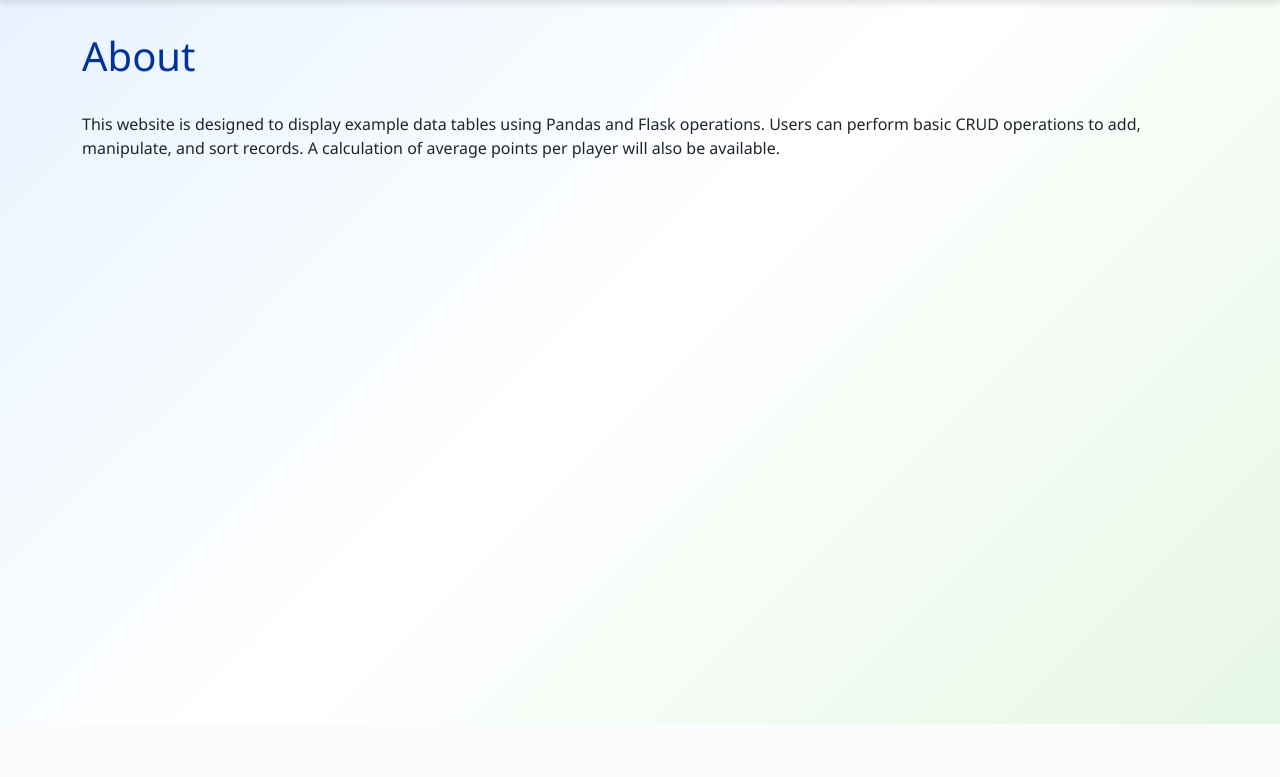
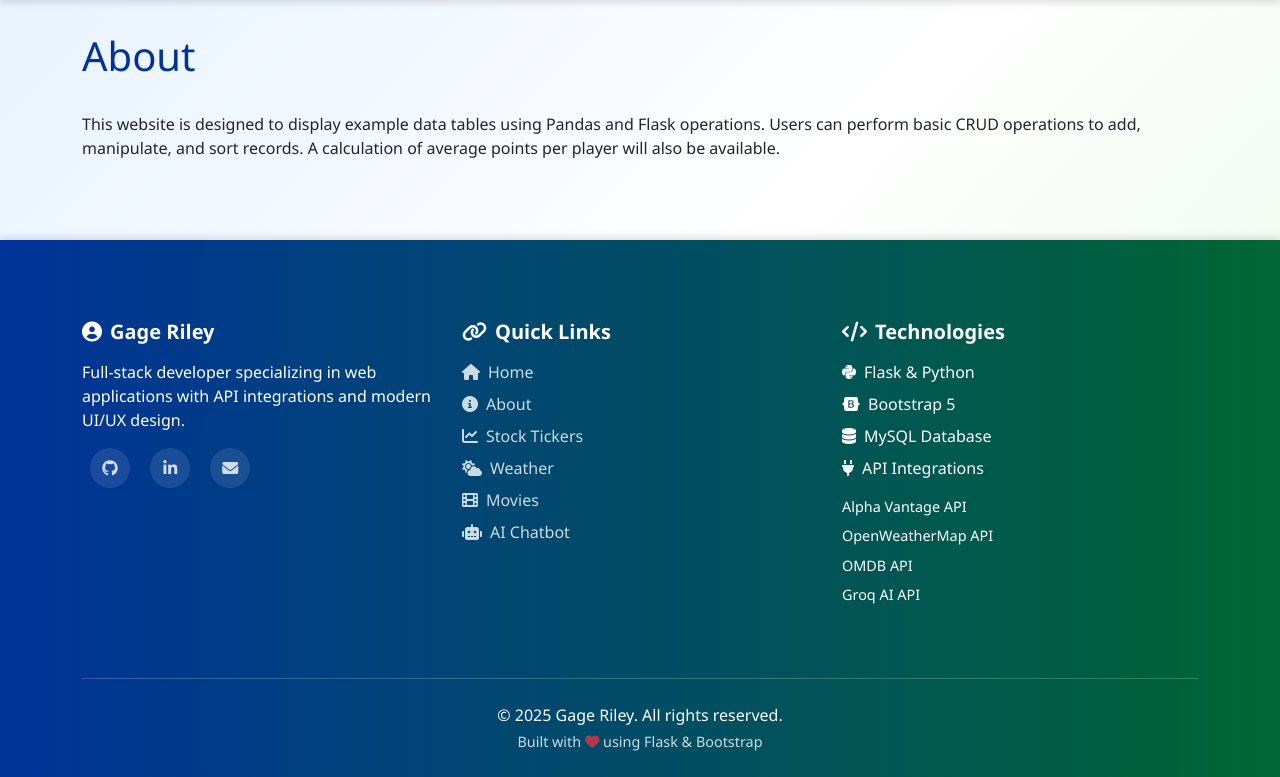
Before and after one commit to g360riley/Demo-6, a Flask app: page /about in a window 1280 px wide. Shown: the part 76-853 px from the top of the page. Before the commit the page ends 800 px from the top, so only its background shows below. Run offline with Flask 3, Linux system fonts and the light colour scheme.

Commit message:
Add comprehensive API integrations and enhance UI
Major Features:
- Stock Tickers: Alpha Vantage API integration with live prices, changes, and volume
- Weather: OpenWeatherMap API with conditions, humidity, wind speed, and icons
- Movies: OMDB API with full movie details, ratings, and posters
- AI Chatbot: Groq API with multiple AI models (Llama 3.3, Mixtral, Gemma)

Enhancements:
- Enhanced database schemas with additional fields for all blueprints
- Modal dialogs for delete confirmations (tickers, weather, movies, chatbot)
- Modal-based edit form for movies (no page navigation)
- Model selection for AI chatbot with 4 different models
- Update All functionality for tickers and weather
- Dynamic API configuration status indicators
- Color-coded displays (green for gains, red for losses)
- Professional UI with Bootstrap modals and improved layouts

Technical Updates:
- Upgraded Groq library from 0.11.0 to 0.33.0
- Updated to current Groq AI models (deprecated models replaced)
- Helper functions for all API integrations with error handling
- Updated website title to Gage Riley
- Added comprehensive footer with links and technologies

API Keys Configured:
- Alpha Vantage (Stock data)
- OpenWeatherMap (Weather data)
- OMDB (Movie data)
- Groq (AI Chatbot)

🤖 Generated with [Claude Code](https://claude.com/claude-code)

Co-Authored-By: Claude <noreply@anthropic.com>

```diff
--- a/app/templates/base.html
+++ b/app/templates/base.html
@@ -113,6 +113,68 @@
             border: none;
             font-weight: 600;
         }
+
+        .footer {
+            background: linear-gradient(90deg, var(--gcsu-blue) 0%, var(--gcsu-green) 100%);
+            color: white;
+            padding: 3rem 0 1.5rem 0;
+            margin-top: 5rem;
+            box-shadow: 0 -4px 6px rgba(0, 0, 0, 0.1);
+        }
+
+        .footer h5 {
+            color: white;
+            font-weight: 600;
+            margin-bottom: 1rem;
+        }
+
+        .footer a {
+            color: rgba(255, 255, 255, 0.8);
+            text-decoration: none;
+            transition: all 0.3s ease;
+        }
+
+        .footer a:hover {
+            color: white;
+            transform: translateX(5px);
+        }
+
+        .footer-links {
+            list-style: none;
+            padding: 0;
+        }
+
+        .footer-links li {
+            margin-bottom: 0.5rem;
+        }
+
+        .footer-links li a {
+            display: inline-block;
+        }
+
+        .footer-bottom {
+            border-top: 1px solid rgba(255, 255, 255, 0.2);
+            margin-top: 2rem;
+            padding-top: 1.5rem;
+            text-align: center;
+        }
+
+        .social-icons a {
+            display: inline-block;
+            width: 40px;
+            height: 40px;
+            line-height: 40px;
+            text-align: center;
+            border-radius: 50%;
+            background: rgba(255, 255, 255, 0.1);
+            margin: 0 0.5rem;
+            transition: all 0.3s ease;
+        }
+
+        .social-icons a:hover {
+            background: rgba(255, 255, 255, 0.2);
+            transform: translateY(-3px);
+        }
     </style>
 </head>
 <body>
@@ -167,6 +229,62 @@
         {% block content %}{% endblock %}
     </div>
 
+    <!-- Footer -->
+    <footer class="footer">
+        <div class="container">
+            <div class="row">
+                <div class="col-md-4 mb-4">
+                    <h5><i class="fas fa-user-circle me-2"></i>Gage Riley</h5>
+                    <p class="mb-3">Full-stack developer specializing in web applications with API integrations and modern UI/UX design.</p>
+                    <div class="social-icons">
+                        <a href="https://github.com/g360riley" target="_blank" title="GitHub">
+                            <i class="fab fa-github"></i>
+                        </a>
+                        <a href="https://linkedin.com" target="_blank" title="LinkedIn">
+                            <i class="fab fa-linkedin-in"></i>
+                        </a>
+                        <a href="mailto:gager@gcsu.edu" title="Email">
+                            <i class="fas fa-envelope"></i>
+                        </a>
+                    </div>
+                </div>
+
+                <div class="col-md-4 mb-4">
+                    <h5><i class="fas fa-link me-2"></i>Quick Links</h5>
+                    <ul class="footer-links">
+                        <li><a href="{{ url_for('index') }}"><i class="fas fa-home me-2"></i>Home</a></li>
+                        <li><a href="{{ url_for('about') }}"><i class="fas fa-info-circle me-2"></i>About</a></li>
+                        <li><a href="{{ url_for('tickers.show_tickers') }}"><i class="fas fa-chart-line me-2"></i>Stock Tickers</a></li>
+                        <li><a href="{{ url_for('weather.show_weather') }}"><i class="fas fa-cloud-sun me-2"></i>Weather</a></li>
+                        <li><a href="{{ url_for('movies.show_movies') }}"><i class="fas fa-film me-2"></i>Movies</a></li>
+                        <li><a href="{{ url_for('chatbot.show_chatbot') }}"><i class="fas fa-robot me-2"></i>AI Chatbot</a></li>
+                    </ul>
+                </div>
+
+                <div class="col-md-4 mb-4">
+                    <h5><i class="fas fa-code me-2"></i>Technologies</h5>
+                    <p class="mb-2"><i class="fab fa-python me-2"></i>Flask & Python</p>
+                    <p class="mb-2"><i class="fab fa-bootstrap me-2"></i>Bootstrap 5</p>
+                    <p class="mb-2"><i class="fas fa-database me-2"></i>MySQL Database</p>
+                    <p class="mb-2"><i class="fas fa-plug me-2"></i>API Integrations</p>
+                    <ul class="footer-links mt-3" style="font-size: 0.9rem;">
+                        <li>Alpha Vantage API</li>
+                        <li>OpenWeatherMap API</li>
+                        <li>OMDB API</li>
+                        <li>Groq AI API</li>
+                    </ul>
+                </div>
+            </div>
+
+            <div class="footer-bottom">
+                <p class="mb-1">&copy; 2025 Gage Riley. All rights reserved.</p>
+                <p class="mb-0" style="font-size: 0.9rem; opacity: 0.8;">
+                    Built with <i class="fas fa-heart text-danger"></i> using Flask & Bootstrap
+                </p>
+            </div>
+        </div>
+    </footer>
+
     <script src="https://code.jquery.com/jquery-3.6.0.min.js"></script>
     <script src="https://cdn.jsdelivr.net/npm/bootstrap@5.3.0/dist/js/bootstrap.bundle.min.js"></script>
 
```
Also changed, not shown: .claude/settings.local.json.
